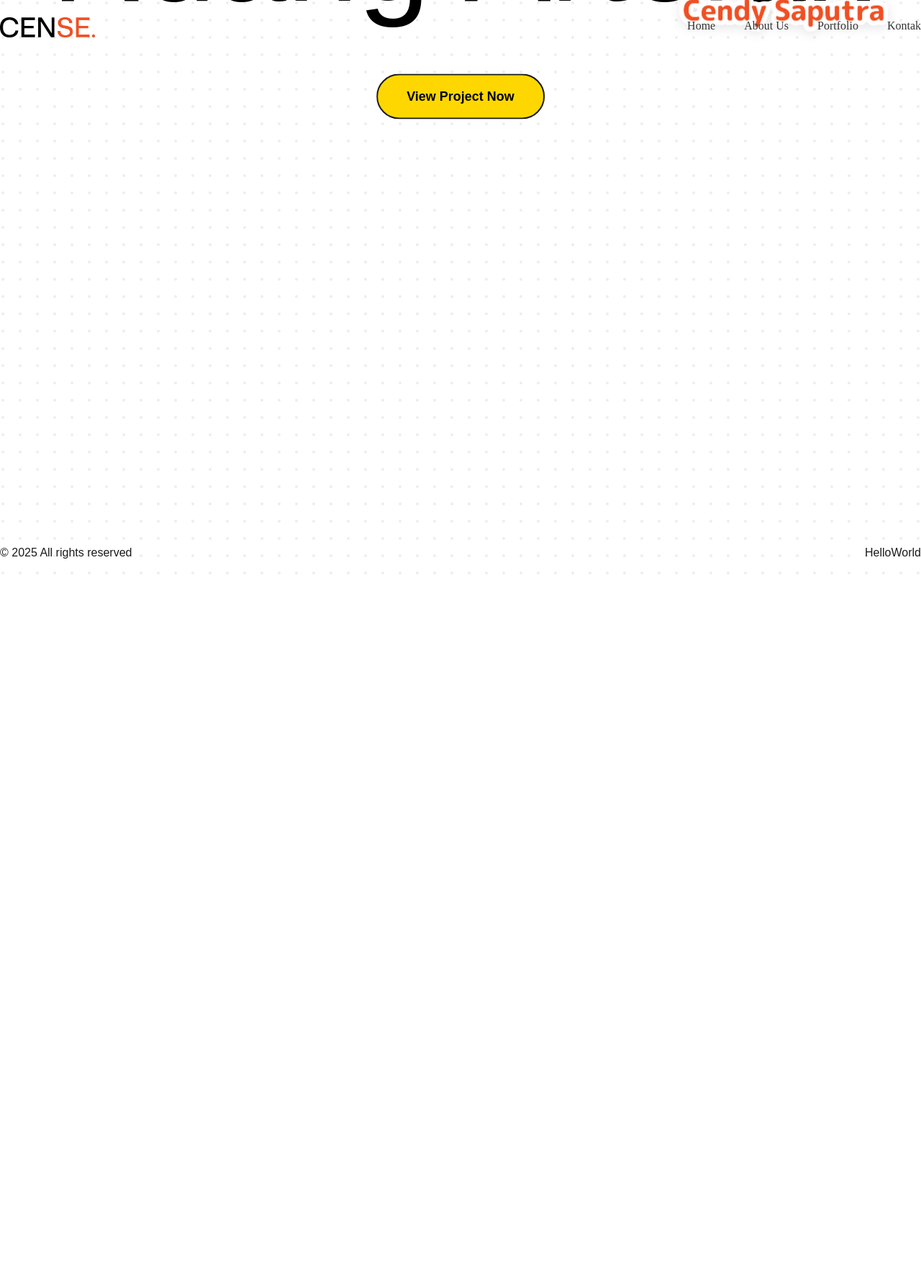
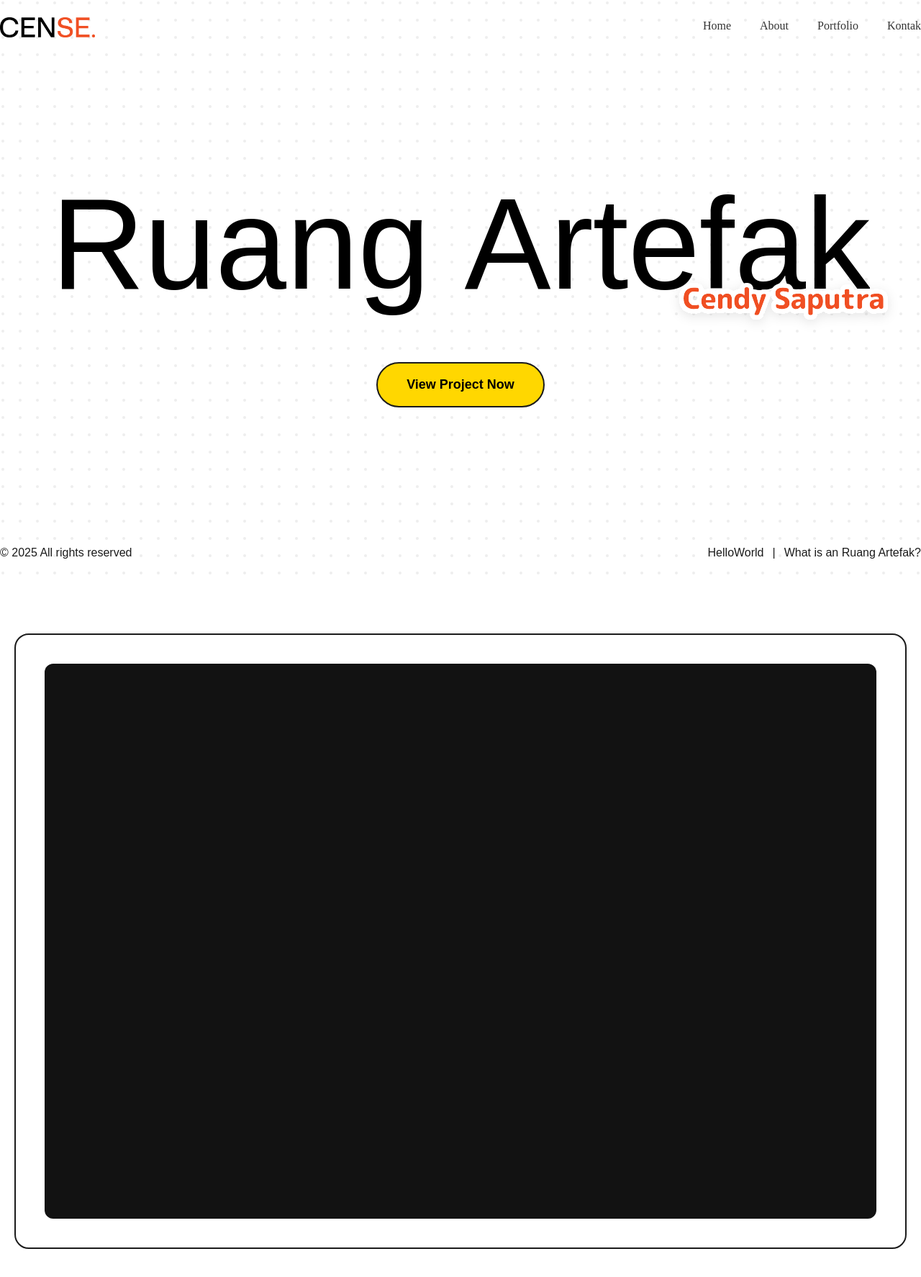
Before and after one commit to cendysaputra/web-showcase, a React (Vite) app: page / in a window 1280 px wide. Shown: the top 1774 px of the page at 72% size. Before the commit the page ends 800 px from the top, so only its background shows below. Built offline with nearby package versions, Linux system fonts and the light colour scheme; a web font is replaced by a local one.

Commit message:
Add Video Section

```diff
--- a/index.html
+++ b/index.html
@@ -4,7 +4,7 @@
     <meta charset="UTF-8" />
     <link rel="icon" type="image/svg+xml" href="/vite.svg" />
     <meta name="viewport" content="width=device-width, initial-scale=1.0" />
-    <title>Web Showcase</title>
+    <title>Ruang Artefak - Cendy Saputra</title>
     <link href="https://api.fontshare.com/v2/css?f[]=mona-sans@1&display=swap" rel="stylesheet">
   </head>
   <body style="margin: 0; padding: 0; background-color: #FFF;">
--- a/src/App.jsx
+++ b/src/App.jsx
@@ -3,16 +3,25 @@ import DotGrid from './components/DotGrid'
 import Header from './components/Header'
 import Footer from './components/Footer'
 import cendySaputraLogo from './assets/images/Cendy Saputra.svg'
+import scene7 from './assets/images/Scene 7.jpg'
 
 function App() {
   const [showPopup, setShowPopup] = useState(false)
+  const [popupOrigin, setPopupOrigin] = useState({ x: 0, y: 0 })
+  const [isClosing, setIsClosing] = useState(false)
 
-  const handleOpenPopup = () => {
+  const handleOpenPopup = (position) => {
+    setPopupOrigin(position)
+    setIsClosing(false)
     setShowPopup(true)
   }
 
   const handleClosePopup = () => {
-    setShowPopup(false)
+    setIsClosing(true)
+    setTimeout(() => {
+      setShowPopup(false)
+      setIsClosing(false)
+    }, 400)
   }
 
   return (
@@ -22,30 +31,32 @@ function App() {
         <div
           style={{
             position: 'fixed',
-            bottom: '20px',
+            bottom: '60px',
             right: '20px',
-            zIndex: 9999,
-            animation: 'slideInRight 0.5s cubic-bezier(0.77, 0, 0.175, 1)'
+            zIndex: 9999
           }}
         >
           <div
             style={{
               backgroundColor: '#fff',
-              borderRadius: '20px',
-              padding: '30px',
+              borderRadius: '16px',
+              padding: '20px',
               maxWidth: '400px',
               width: '100%',
-              boxShadow: '0 10px 40px rgba(0, 0, 0, 0.2)',
               position: 'relative',
-              border: '2px solid #1b1b1b'
+              border: '2px solid #1b1b1b',
+              transformOrigin: `calc(100% - ${window.innerWidth - popupOrigin.x}px) calc(100% + 20px + ${window.innerHeight - popupOrigin.y}px)`,
+              animation: isClosing
+                ? 'macCloseAnimation 0.4s cubic-bezier(0.55, 0.055, 0.675, 0.19) forwards'
+                : 'macOpenAnimation 0.4s cubic-bezier(0.25, 0.46, 0.45, 0.94) forwards'
             }}
           >
             <button
               onClick={handleClosePopup}
               style={{
                 position: 'absolute',
-                top: '15px',
-                right: '15px',
+                top: '4px',
+                right: '8px',
                 background: 'none',
                 border: 'none',
                 fontSize: '24px',
@@ -63,42 +74,15 @@ function App() {
             <p
               style={{
                 fontFamily: "'Mona Sans', sans-serif",
-                fontSize: '14px',
+                fontSize: '13px',
                 lineHeight: '1.6',
                 color: '#333',
-                margin: '0 0 20px 0',
-                paddingRight: '20px'
+                margin: '0',
+                paddingRight: '14px'
               }}
             >
-              Lorem ipsum dolor sit amet, consectetur adipiscing elit, sed do eiusmod tempor
-              incididunt ut labore et dolore magna aliqua. Ut enim ad minim veniam, quis nostrud
-              exercitation ullamco laboris nisi ut aliquip ex ea commodo consequat.
+               Every completed project is a story worth recording. The Artifact Room was born from my desire to celebrate that process. Here, you'll see the final results, as well as how I think and experiment through visual art.
             </p>
-            <button
-              onClick={handleClosePopup}
-              style={{
-                width: '100%',
-                padding: '12px 30px',
-                backgroundColor: '#FFD700',
-                border: '2px solid #1b1b1b',
-                borderRadius: '50px',
-                fontFamily: "'Mona Sans', sans-serif",
-                fontSize: '16px',
-                fontWeight: 600,
-                cursor: 'pointer',
-                transition: 'all 0.3s ease'
-              }}
-              onMouseEnter={(e) => {
-                e.target.style.backgroundColor = '#1b1b1b'
-                e.target.style.color = '#fff'
-              }}
-              onMouseLeave={(e) => {
-                e.target.style.backgroundColor = '#FFD700'
-                e.target.style.color = '#000'
-              }}
-            >
-              Oke, Siap!
-            </button>
           </div>
         </div>
       )}
@@ -139,14 +123,19 @@ function App() {
         {/* Hero Banner */}
         <div
           style={{
-            position: 'absolute',
-            top: '50%',
-            left: '50%',
-            transform: 'translate(-50%, -50%)',
-            zIndex: 10,
-            pointerEvents: 'none'
+            position: 'relative',
+            height: '100vh',
+            display: 'flex',
+            alignItems: 'center',
+            justifyContent: 'center',
+            zIndex: 10
           }}
         >
+          <div
+            style={{
+              pointerEvents: 'none'
+            }}
+          >
           <h1
             style={{
               fontFamily: "'Mona Sans', sans-serif",
@@ -215,6 +204,32 @@ function App() {
               to {
                 transform: translateX(0);
                 opacity: 1;
+              }
+            }
+            @keyframes macOpenAnimation {
+              0% {
+                opacity: 0;
+                transform: scale(0.01);
+              }
+              1% {
+                opacity: 1;
+              }
+              100% {
+                opacity: 1;
+                transform: scale(1);
+              }
+            }
+            @keyframes macCloseAnimation {
+              0% {
+                opacity: 1;
+                transform: scale(1);
+              }
+              99% {
+                opacity: 1;
+              }
+              100% {
+                opacity: 0;
+                transform: scale(0.01);
               }
             }
             .flip-button {
@@ -337,11 +352,43 @@ function App() {
               transform: scale(0.955);
             }
           `}</style>
+          </div>
+        </div>
+
+        {/* Image Section - Scene 7 */}
+        <div
+          style={{
+            position: 'relative',
+            zIndex: 100,
+            padding: '80px 20px'
+          }}
+        >
+          <div
+            style={{
+              maxWidth: '1440px',
+              margin: '0 auto',
+              backgroundColor: '#fff',
+              padding: '40px',
+              borderRadius: '20px',
+              border: '2px solid #1b1b1b'
+            }}
+          >
+            <img
+              src={scene7}
+              alt="Scene 7"
+              style={{
+                width: '100%',
+                height: 'auto',
+                display: 'block',
+                borderRadius: '12px'
+              }}
+            />
+          </div>
         </div>
       </div>
 
       {/* Footer - floating di bawah */}
-      <Footer />
+      <Footer onOpenPopup={handleOpenPopup} />
     </>
   )
 }
--- a/src/components/Footer.jsx
+++ b/src/components/Footer.jsx
@@ -1,4 +1,13 @@
-function Footer() {
+function Footer({ onOpenPopup }) {
+  const handleInfoClick = (e) => {
+    const rect = e.target.getBoundingClientRect()
+    const position = {
+      x: rect.left + rect.width / 2,
+      y: rect.top + rect.height / 2
+    }
+    onOpenPopup(position)
+  }
+
   return (
     <div
       style={{
@@ -41,14 +50,34 @@ function Footer() {
             font-size: 16px;
           }
         }
+        .info-footer {
+          display: flex;
+          align-items: center;
+          gap: 12px;
+        }
+        .info-link {
+          cursor: pointer;
+          transition: opacity 0.3s ease;
+        }
+        .info-link:hover {
+          opacity: 0.7;
+        }
+        .footer-divider {
+          margin: 0;
+          padding: 0;
+        }
       `}</style>
       <div className="footer-container">
         <p className="footer-text">
           © 2025 All rights reserved
         </p>
-        <p className="footer-text">
-          HelloWorld
-        </p>
+        <div className="info-footer">
+          <p className="footer-text">HelloWorld</p>
+          <p className="footer-text footer-divider">|</p>
+          <p className="footer-text info-link" onClick={handleInfoClick}>
+            What is an Ruang Artefak?
+          </p>
+        </div>
       </div>
     </div>
   )
--- a/src/components/Header.jsx
+++ b/src/components/Header.jsx
@@ -28,7 +28,7 @@ const Header = () => {
       top: 0,
       left: 0,
       right: 0,
-      zIndex: 100,
+      zIndex: 1000,
       backgroundColor: 'transparent'
     }}>
       <style>{`
@@ -271,7 +271,7 @@ const Header = () => {
         {/* Desktop Nav */}
         <nav className="desktop-nav">
           <a href="#home" className="menu-link" style={linkStyle}>Home</a>
-          <a href="#about" className="menu-link" style={linkStyle}>About Us</a>
+          <a href="#about" className="menu-link" style={linkStyle}>About</a>
           <a href="#portfolio" className="menu-link" style={linkStyle}>Portfolio</a>
           <a href="#kontak" className="menu-link" style={linkStyle}>Kontak</a>
         </nav>
--- a/src/index.css
+++ b/src/index.css
@@ -8,14 +8,16 @@
 
 html {
   width: 100%;
-  height: 100vh;
-  overflow: hidden;
+  min-height: 100vh;
+  overflow-x: hidden;
+  overflow-y: auto;
 }
 
 body {
   width: 100%;
-  height: 100vh;
-  overflow: hidden;
+  min-height: 100vh;
+  overflow-x: hidden;
+  overflow-y: auto;
   margin: 0;
   padding: 0;
 }
@@ -40,6 +42,7 @@ body {
 
 #root {
   width: 100%;
-  height: 100vh;
-  overflow: hidden;
+  min-height: 100vh;
+  overflow-x: hidden;
+  overflow-y: auto;
 }
```
Also changed, not shown: src/assets/images/Scene 7.jpg (added).
